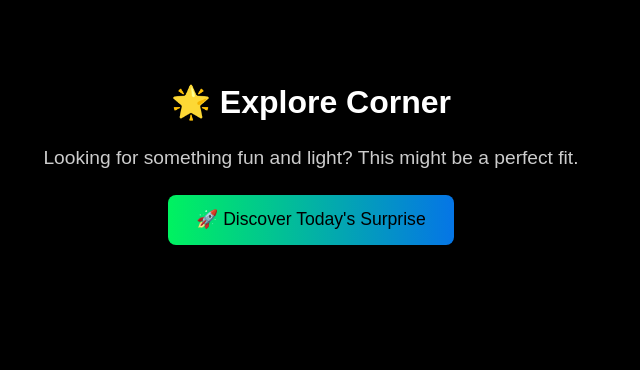
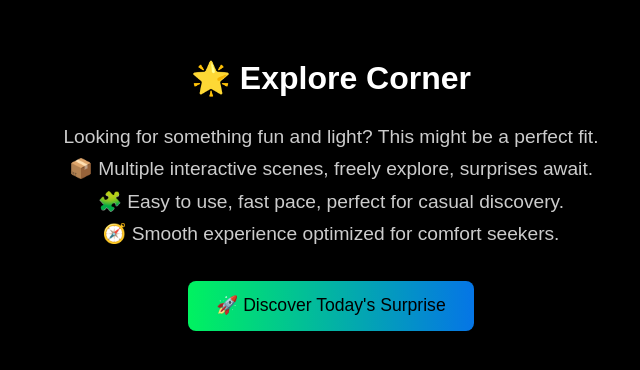
Before and after one commit to sdkate/testkele, a plain HTML site: page index.html in a window 1280 px wide. Shown: the part 236-606 px from the top of the page, without its empty margins (329-969 px from the left). Drawn offline with Linux system fonts and the light colour scheme.

Commit message:
Update index.html

```diff
--- a/index.html
+++ b/index.html
@@ -1,27 +1,37 @@
 <!DOCTYPE html>
 <html lang="zh">
 <head>
-  <meta charset="UTF-8">
-  <meta name="viewport" content="width=device-width,initial-scale=1.0">
+  <meta charset="UTF-8" />
+  <meta name="viewport" content="width=device-width,initial-scale=1.0" />
   <title>探索体验角</title>
   <meta name="robots" content="noindex,nofollow"/>
   <style>
-    *{margin:0;padding:0;box-sizing:border-box;}
-    html,body{width:100%;height:100%;background:#000;color:#fff;font-family:sans-serif;overflow:hidden;}
-    canvas{position:fixed;top:0;left:0;width:100vw;height:100vh;z-index:-1;}
-    .container{position:relative;width:100%;height:100%;display:flex;flex-direction:column;justify-content:center;align-items:center;text-align:center;z-index:1;padding:20px;}
-    h1{font-size:2em;margin-bottom:0.8em;}
-    p{font-size:1.2em;color:#ccc;}
-    .btn{margin-top:1.5em;padding:0.8em 1.6em;font-size:1.1em;color:#000;background:linear-gradient(to right,#00f260,#0575e6);border:none;border-radius:8px;cursor:pointer;transition:transform .2s;}
-    .btn:active{transform:scale(.95);opacity:.8;}
+    html, body { margin:0; padding:0; height:100%; background:#000; color:#fff; font-family:sans-serif; overflow:hidden; }
+    canvas { position:fixed; top:0; left:0; width:100vw; height:100vh; z-index:-1; }
+    .container {
+      position:relative; z-index:1;
+      width:100%; height:100%;
+      display:flex; flex-direction:column; justify-content:center; align-items:center;
+      text-align:center; padding:20px;
+    }
+    h1 { font-size:2em; margin-bottom:0.6em; }
+    .desc p { margin:0.5em 0; font-size:1.2em; color:#ccc; }
+    .btn {
+      margin-top:1.5em; padding:0.8em 1.6em;
+      font-size:1.1em; color:#000;
+      background:linear-gradient(to right,#00f260,#0575e6);
+      border:none; border-radius:8px; cursor:pointer;
+      transition:transform .2s;
+    }
+    .btn:active { transform:scale(0.95); opacity:0.8; }
   </style>
 </head>
 <body>
 <canvas id="stars"></canvas>
 <div class="container">
   <h1 id="title">🌟 Explore Corner</h1>
-    <p id="desc">Looking for something light and fun? This might be a perfect fit.</p>
-    <button class="btn" id="btn">🚀 Discover Today's Surprise</button>
+  <div class="desc" id="desc"></div>
+  <button class="btn" id="btn">🚀 Discover Today’s Surprise</button>
 </div>
 
 <script src="langs.js"></script>
@@ -32,7 +42,12 @@
   const t = texts[key];
 
   document.getElementById("title").textContent = t.title;
-    document.getElementById("desc").textContent = t.lines[0];
+  const descEl = document.getElementById("desc");
+  t.lines.forEach(line => {
+    const p = document.createElement("p");
+    p.textContent = line;
+    descEl.appendChild(p);
+  });
   document.getElementById("btn").textContent = t.btn;
 
   document.getElementById("btn").onclick = () => {
@@ -41,25 +56,25 @@
 
   const canvas = document.getElementById('stars'),
         ctx = canvas.getContext('2d');
-    function resize(){canvas.width = innerWidth; canvas.height = innerHeight;}
+  function resize() { canvas.width = innerWidth; canvas.height = innerHeight; }
+  resize();
   window.addEventListener('resize', resize);
-    resize();
 
   const stars = Array.from({length:100}, () => ({
-      x: Math.random()*canvas.width,
-      y: Math.random()*canvas.height,
-      r: Math.random()*1.5+0.3,
-      vx: (Math.random()-0.5)*0.4,
-      vy: (Math.random()-0.5)*0.4
+    x:Math.random()*canvas.width,
+    y:Math.random()*canvas.height,
+    r:Math.random()*1.5+0.3,
+    vx:(Math.random()-0.5)*0.4,
+    vy:(Math.random()-0.5)*0.4
   }));
   function animate(){
     ctx.clearRect(0,0,canvas.width,canvas.height);
-      ctx.fillStyle = 'rgba(255,255,255,0.8)';
+    ctx.fillStyle='rgba(255,255,255,0.8)';
     stars.forEach(s=>{
       ctx.beginPath(); ctx.arc(s.x,s.y,s.r,0,2*Math.PI); ctx.fill();
       s.x += s.vx; s.y += s.vy;
-        if (s.x < 0 || s.x > canvas.width) s.vx *= -1;
-        if (s.y < 0 || s.y > canvas.height) s.vy *= -1;
+      if(s.x<0||s.x>canvas.width) s.vx*=-1;
+      if(s.y<0||s.y>canvas.height) s.vy*=-1;
     });
     requestAnimationFrame(animate);
   }
```
Lines whose indentation alone changed are shown as unchanged.
